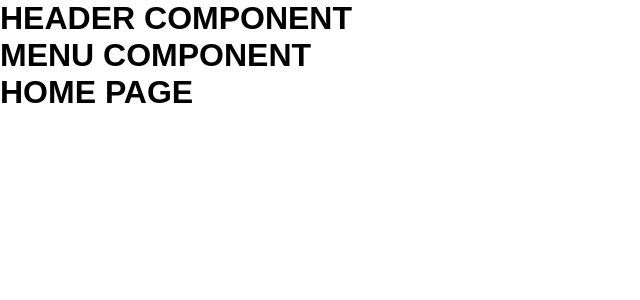
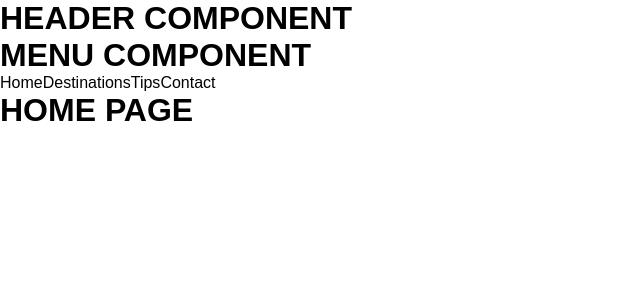
Before and after one commit to marcusviniciusmo/Map-Me-If-You-Can, a React (Vite) app in the folder frontend/: page / in a window 1280 px wide. Shown: the top 300 px of the page, without its empty margins (0-640 px from the left). Built offline with nearby package versions, Linux system fonts and the light colour scheme.

Commit message:
Navigation through Menu component

```diff
--- a/frontend/src/components/Menu/index.tsx
+++ b/frontend/src/components/Menu/index.tsx
@@ -1,3 +1,14 @@
+import { NavLink } from 'react-router-dom';
+import { routes } from '../../routes/routes';
+
 export function Menu() {
-  return <h1>MENU COMPONENT</h1>;
+  return (
+    <>
+      <h1>MENU COMPONENT</h1>
+      <NavLink to={routes.home}>Home</NavLink>
+      <NavLink to={routes.destinations}>Destinations</NavLink>
+      <NavLink to={routes.tips}>Tips</NavLink>
+      <NavLink to={routes.contact}>Contact</NavLink>
+    </>
+  );
 }
```
